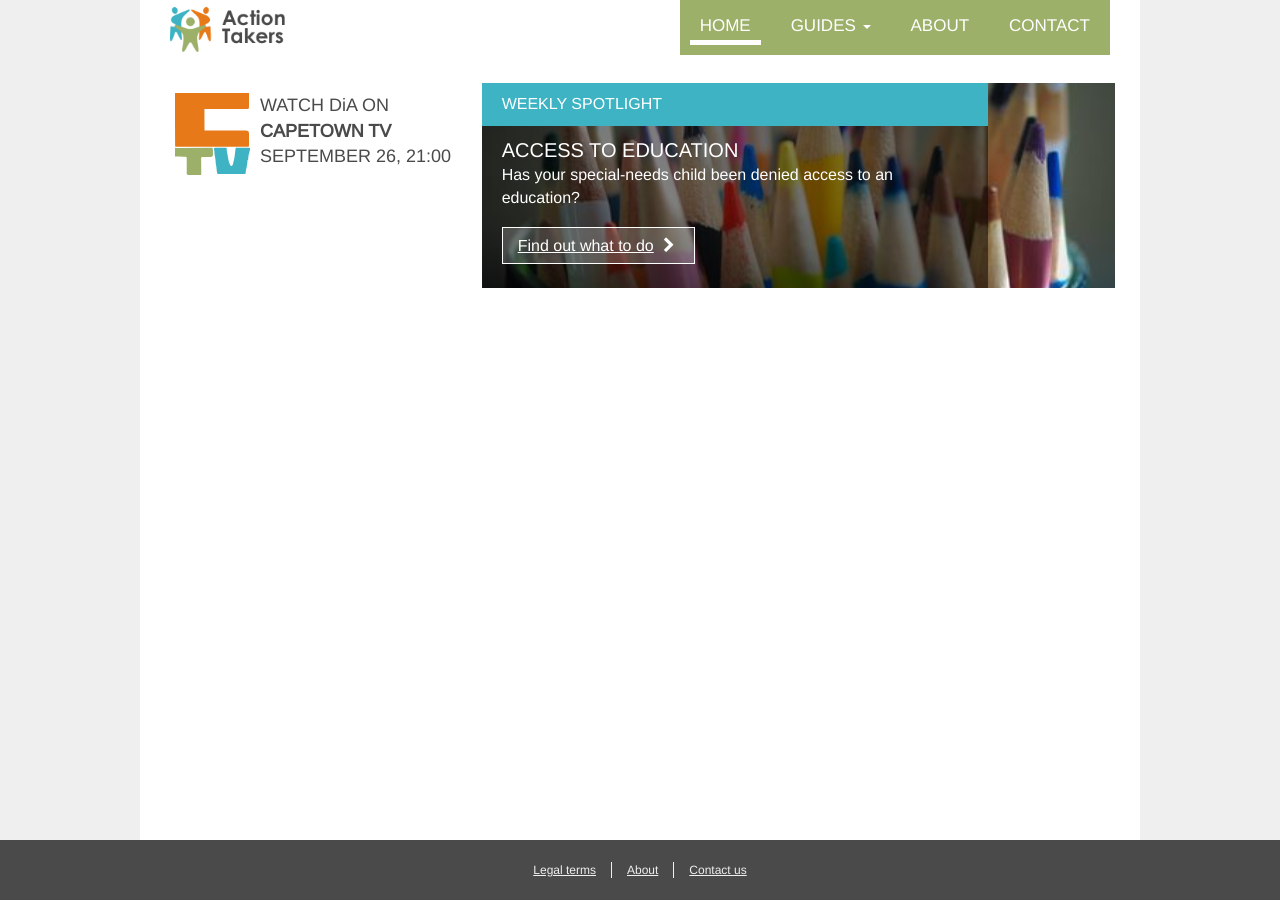
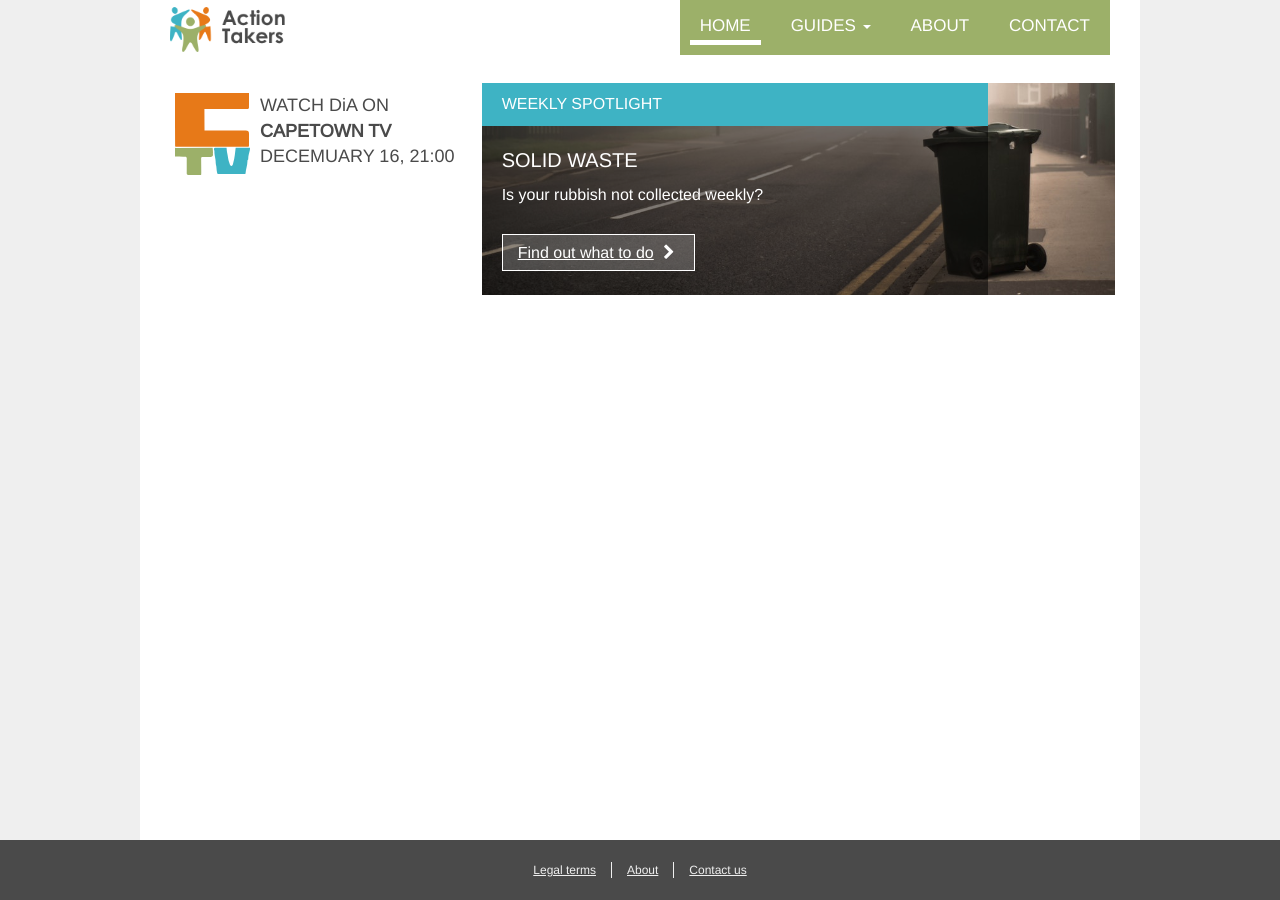
Before and after one commit to OpenUpSA/action-takers, a Jekyll site: the page built from index.html, in a window 1280 px wide. Built offline with Jekyll 4.4.1, drawn with Linux system fonts in a browser that asks for light colours; nearby versions of some CDN libraries.

Commit message:
solid waste photo homepage

```diff
--- a/css/main.scss
+++ b/css/main.scss
@@ -237,9 +237,9 @@ nav.navbar-default {
     margin-top: 10px;
     position: relative;
     color: #fff;
-    background-image: url("../img/education.jpg");
+    background-image: url("../img/solid-waste.jpg");
     background-size: cover;
-    background-position: center;
+    background-position: bottom;
     padding: 0;
     img {
       position: absolute;
@@ -261,10 +261,13 @@ nav.navbar-default {
       .title {
         text-transform: uppercase;
         font-size: 20px;
+        margin-top: 10px;
+        margin-bottom: 10px;
       }
       .text {
         padding-bottom: 25px;
         font-size: 16px;
+        margin-bottom: 10px;
       }
       .find-out {
         background-color: rgba(255, 255, 255, 0.2);
--- a/index.html
+++ b/index.html
@@ -6,14 +6,14 @@ simple-name: home
 
   <div class="watch-latest col-sm-5 col-md-4">
     <img src="/img/ctv-logo.svg">
-    <div class="cta">WATCH DiA ON <b>CAPETOWN TV</b><br>SEPTEMBER 26, 21:00</div>
+    <div class="cta">WATCH DiA ON <b>CAPETOWN TV</b><br>DECEMUARY 16, 21:00</div>
   </div>
 
   <div class="weekly-spotlight col-sm-7 col-md-8">
     <div class="header">Weekly spotlight</div>
     <div class="content">
-      <div class="title">Access to education</div>
-      <div class="text">Has your special-needs child been denied access to an education?</div>
+      <div class="title">Solid waste</div>
+      <div class="text">Is your rubbish not collected weekly?</div>
       <a class="find-out" href="/access-education/">Find out what to do<i class="fa fa-fw fa-chevron-right" aria-hidden="true"></i></a>
     </div>
   </div>
```
Also changed, not shown: img/solid-waste.jpg (added).
